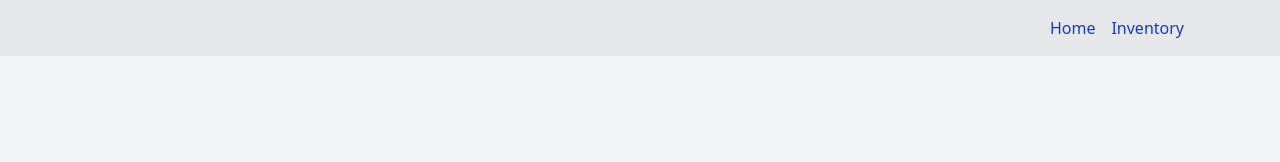
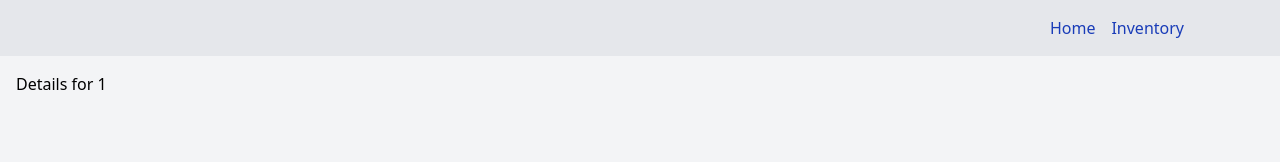
Before and after one commit to CharonTom/pokedex, a Vue app: page /details/1 in a window 1280 px wide. Shown: the top 162 px of the page. Built offline with nearby package versions, Linux system fonts and the light colour scheme.

Commit message:
colors is well implemented

```diff
--- a/src/components/Details.vue
+++ b/src/components/Details.vue
@@ -1,11 +1,15 @@
 <script setup>
-import {} from "vue";
+import { useRoute } from "vue-router";
+
+const route = useRoute();
+const pokemonName = route.params.pokemonName;
+
+console.log(pokemonName); // This should log the pokemon name, like 'beedrill'
 </script>
 
 <template>
-  <section class="pokedex">
-    <h2>Nom</h2>
-  </section>
+  <div>
+    <h1>Details for {{ pokemonName }}</h1>
+    <!-- Add the rest of your details page content here -->
+  </div>
 </template>
-
-<style scoped></style>
--- a/src/router/index.js
+++ b/src/router/index.js
@@ -15,7 +15,8 @@ const routes = [
     props: true,
   },
   {
-    path: "/details",
+    path: "/details/:pokemonName",
+    name: "details",
     component: Details,
     props: true,
   },
```
